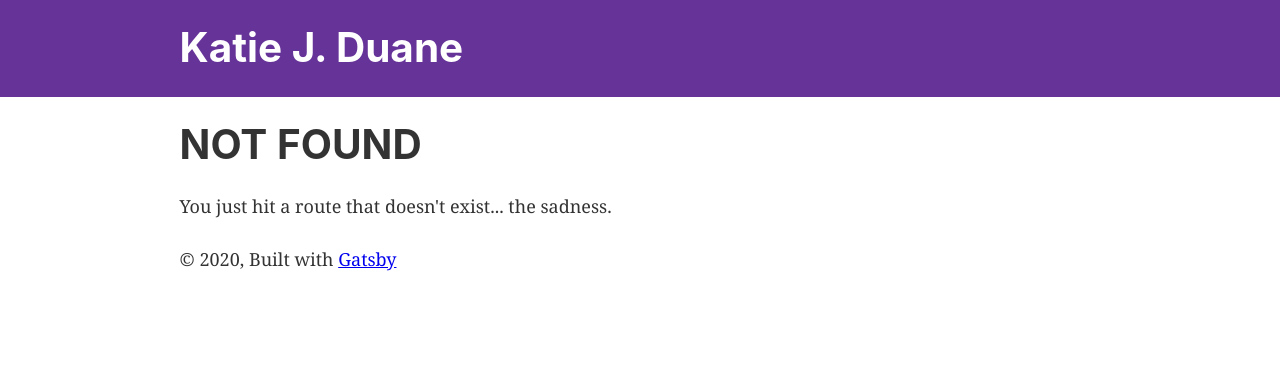
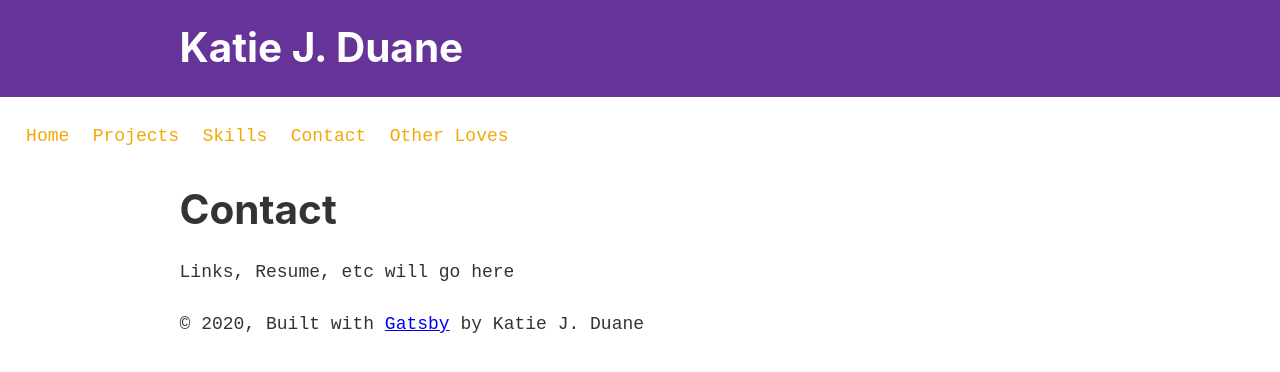
Before and after one commit to katiejduane/portfolio_v2, a Gatsby site: page /contact in a window 1280 px wide. Before the commit this address had no page. Built offline with nearby package versions, Linux system fonts and the light colour scheme; Gatsby itself is replaced by a stand-in of ours.

Commit message:
more tiny mods, just basic setup

```diff
--- a/gatsby-config.js
+++ b/gatsby-config.js
@@ -5,6 +5,7 @@ module.exports = {
     author: `Katie J. Duane`,
   },
   plugins: [
+    `gatsby-plugin-sass`,
     `gatsby-plugin-react-helmet`,
     {
       resolve: `gatsby-source-filesystem`,
--- a/package.json
+++ b/package.json
@@ -10,9 +10,11 @@
     "gatsby-plugin-manifest": "^2.2.39",
     "gatsby-plugin-offline": "^3.0.32",
     "gatsby-plugin-react-helmet": "^3.1.21",
+    "gatsby-plugin-sass": "^2.3.1",
     "gatsby-plugin-sharp": "^2.4.3",
     "gatsby-source-filesystem": "^2.1.46",
     "gatsby-transformer-sharp": "^2.3.13",
+    "node-sass": "^4.14.1",
     "prop-types": "^15.7.2",
     "react": "^16.12.0",
     "react-dom": "^16.12.0",
--- a/src/components/layout.js
+++ b/src/components/layout.js
@@ -10,7 +10,8 @@ import PropTypes from "prop-types"
 import { useStaticQuery, graphql } from "gatsby"
 
 import Header from "./header"
-import "./layout.css"
+import NavBar from "./nav"
+import "./layout.scss"
 
 const Layout = ({ children }) => {
   const data = useStaticQuery(graphql`
@@ -26,6 +27,7 @@ const Layout = ({ children }) => {
   return (
     <>
       <Header siteTitle={data.site.siteMetadata.title} />
+      <NavBar />
       <div
         style={{
           margin: `0 auto`,
@@ -37,7 +39,7 @@ const Layout = ({ children }) => {
         <footer>
           © {new Date().getFullYear()}, Built with
           {` `}
-          <a href="https://www.gatsbyjs.org">Gatsby</a>
+          <a href="https://www.gatsbyjs.org">Gatsby</a> by Katie J. Duane
         </footer>
       </div>
     </>
--- a/src/components/layout.css
+++ b/src/components/layout.scss
@@ -200,7 +200,7 @@ html {
 }
 body {
   color: hsla(0, 0%, 0%, 0.8);
-  font-family: georgia, serif;
+  font-family: monospace, sans-serif;
   font-weight: normal;
   word-wrap: break-word;
   font-kerning: normal;
--- /dev/null
+++ b/src/components/nav.js
@@ -0,0 +1,46 @@
+import { Link } from "gatsby"
+// import PropTypes from "prop-types"
+import React from "react"
+
+import styles from "./nav.module.scss"
+
+const NavBar = () => (
+  // throw this in a ul/li sitch eventually
+  <ul className={styles.navbar}>
+    <li>
+      <Link className={styles.navItem} to="/">
+        Home
+      </Link>
+    </li>
+    <li>
+      <Link className={styles.navItem} to="/projects/">
+        Projects
+      </Link>
+    </li>
+    <li>
+      <Link className={styles.navItem} to="/skills/">
+        Skills
+      </Link>
+    </li>
+    <li>
+      <Link className={styles.navItem} to="/contact/">
+        Contact
+      </Link>
+    </li>
+    <li>
+      <Link className={styles.navItem} to="/other-loves/">
+        Other Loves
+      </Link>
+    </li>
+  </ul>
+)
+
+// NavBar.propTypes = {
+//     siteTitle: PropTypes.string,
+// }
+
+// NavBar.defaultProps = {
+//     siteTitle: ``,
+// }
+
+export default NavBar
--- /dev/null
+++ b/src/components/nav.module.scss
@@ -0,0 +1,14 @@
+.navbar {
+  list-style: none;
+  display: flex;
+}
+
+.navItem {
+  color: rgb(244, 168, 4);
+  text-decoration: none;
+  margin-right: 1.3rem;
+}
+.navItem:hover {
+  color: rebeccapurple;
+  text-decoration: underline;
+}
--- /dev/null
+++ b/src/pages/contact.js
@@ -0,0 +1,14 @@
+import React from "react"
+
+import Layout from "../components/layout"
+import SEO from "../components/seo"
+
+const ContactPage = () => (
+  <Layout>
+    <SEO title="Contct" />
+    <h1>Contact</h1>
+    <p>Links, Resume, etc will go here</p>
+  </Layout>
+)
+
+export default ContactPage
--- a/src/pages/index.js
+++ b/src/pages/index.js
@@ -1,5 +1,4 @@
 import React from "react"
-import { Link } from "gatsby"
 
 import Layout from "../components/layout"
 import Image from "../components/image"
@@ -9,10 +8,9 @@ const IndexPage = () => (
   <Layout>
     <SEO title="Home" />
     <h1>Hi there!</h1>
-    <h2>About</h2>
-    <p>Welcome to Katie Duane's new website</p>
+    <h2>About...</h2>
     <p>
-      Katie is a web developer, writer, artist, and a devoted lover of coffee,
+      Katie is a web developer, writer, teacher, and a devoted lover of coffee,
       yoga, trees, clouds, books, exploring, and outer space.
     </p>
     <p>
@@ -23,7 +21,6 @@ const IndexPage = () => (
     <div style={{ maxWidth: `300px`, marginBottom: `1.45rem` }}>
       <Image />
     </div>
-    <Link to="/projects/">Go to page 2</Link>
   </Layout>
 )
 
```
Also changed, not shown: src/pages/other-loves.js (added, +17 -0 lines), src/pages/projects.js (+5 -5 lines), src/pages/skills.js (added, +18 -0 lines), 1 other file.
